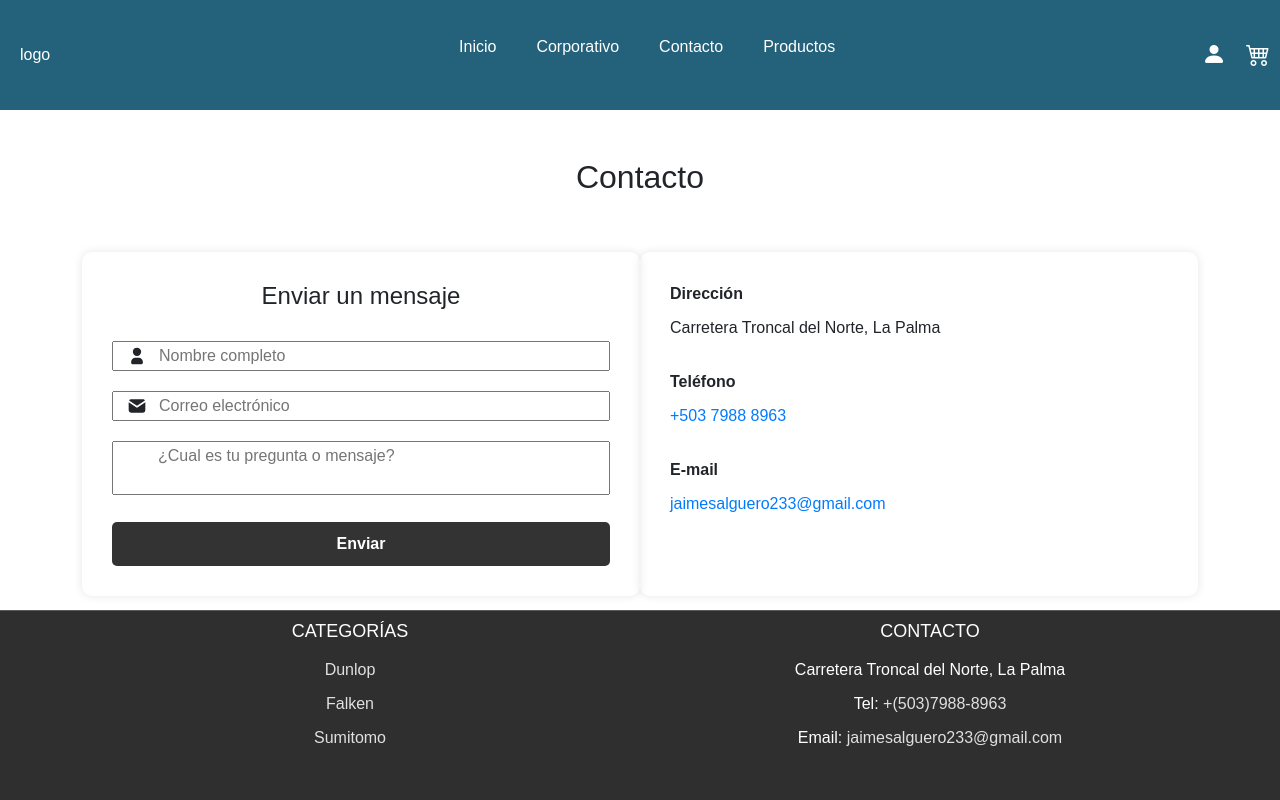
After one commit to AlexHernandez2698632494/Tienda_Virtual_la_Bencion_Dios, a PHP site: page /view/contacto.php in a window 1280 px wide. The commit adds this page. Run offline with PHP 8.4, Linux system fonts and the light colour scheme.

```diff
--- /dev/null
+++ b/resource/css/contacto.css
@@ -0,0 +1,74 @@
+.contact-container {
+    display: flex;
+    justify-content: space-between;
+    flex-wrap: wrap;
+}
+.contact-form {
+    flex: 1;
+    padding: 30px;
+    border-radius: 10px;
+    box-shadow: 0 0 10px rgba(0, 0, 0, 0.1);
+}
+.contact-info {
+    flex: 1;
+    padding: 30px;
+    border-radius: 10px;
+    box-shadow: 0 0 10px rgba(0, 0, 0, 0.1);
+}
+.contact-form h4 {
+    text-align: center;
+    margin-bottom: 30px;
+}
+.contact-info p {
+    margin: 0;
+}
+.contact-info span {
+    display: block;
+    font-weight: bold;
+    margin-bottom: 10px;
+}
+.form-group {
+    position: relative;
+    margin-bottom: 20px;
+}
+.form-group svg {
+    position: absolute;
+    top: 50%;
+    left: 15px;
+    transform: translateY(-50%);
+    width: 20px;
+}
+.form-group input, .form-group textarea {
+    padding-left: 45px;
+}
+.form-group textarea {
+    resize: none;
+}
+.btn-submit {
+    display: block;
+    width: 100%;
+    padding: 10px;
+    background-color: #333;
+    color: #fff;
+    border: none;
+    border-radius: 5px;
+    text-align: center;
+    font-weight: bold;
+}
+.btn-submit:hover {
+    background-color: #555;
+}
+.info-item {
+    margin-bottom: 30px;
+}
+.info-item a {
+    color: #007bff;
+    text-decoration: none;
+}
+.info-item a:hover {
+    text-decoration: underline;
+}
+
+.inputs-forms{
+    width: 100%;
+}
--- a/resource/css/style.css
+++ b/resource/css/style.css
@@ -10,66 +10,70 @@
 .page-content {
     flex: 1;
 }
-
-.top-bar {
-    background: linear-gradient(to right, #191c26, #1b2123, #020A0E, #040c10);
-    padding: 10px;
-    display: flex;
-    justify-content: space-between;
-    align-items: center;
-}
-.top-bar .logo {
-    background-color: #2d7087;
+.dropdown .logo a{
     padding: 10px;
     border-radius: 5px;
     color: white;
+    text-decoration: none;
 }
-.top-bar .icons {
+.dropdown .icons {
     display: flex;
     gap: 20px;
     font-size: 24px;
 }
-.top-bar .icons i {
+.dropdown .icons i {
     color: rgb(255, 255, 255);
 }
-.nav-bar {
-    background-color: #1a5723;
+.dropdown{
+    background-color: #23627a;
     padding: 10px;
     display: flex;
     justify-content: space-around;
     align-items: center;
     position: relative;
 }
-.nav-bar a {
+.nav{
+    max-width: 80%;
+    margin: auto;
+}
+.menu-horizontal{
+    list-style: none;
+    display: flex;
+    justify-content: space-around;
+}
+.menu-horizontal > li > a{
+    display: block;
+    padding: 25px 20px;
     color: white;
     text-decoration: none;
-    padding: 10px;
-    background-color: #2d7087;
-    border-radius: 5px;
-    margin-bottom: 0;
-    padding-bottom: 0;
 }
-.nav-bar a:hover {
-    background-color: #1f5a6d;
+.menu-vertical > li > a{
+    color: white;
+    text-decoration: none;
 }
-/* Menú desplegable */
-.dropdown {
-    position: relative;
-    display: inline-block;
+.menu-vertical > li > a:hover{
+    color: #23627a;
 }
-.dropdown-content {
+.menu-horizontal > li:hover{
+    background-color: rgba(0, 0, 0, 0.5);
+}
+.menu-vertical{
+    position: absolute;
     display: none;
-    position: absolute;
-    background-color: #2d7087;
-    min-width: 160px;
-    box-shadow: 0px 8px 16px 0px rgba(0,0,0,0.2);
-    z-index: 1;
+    list-style: none;
+    width: 200px;
+    background-color: rgba(0, 0, 0, 0.5);
+    z-index: 2;
+}
+.menu-horizontal li:hover .menu-vertical{
+    display: block;
 }
 .dropdown-content a {
     color: white;
     padding: 12px 16px;
     text-decoration: none;
     display: block;
+    text-decoration: none;
 }
 .dropdown-content a:hover {
     background-color: #1f5a6d;
@@ -77,10 +81,109 @@
 .dropdown:hover .dropdown-content {
     display: block;
 }
+
 .footer {
-    background-color: #23627a;
+    border-top: 1px solid #ffffff33; /* Borde superior sutil */
+    background-color: #2f2f30;
     padding: 10px;
     text-align: center;
     color: white;
     width: 100%;
 }
+
+.footer-content {
+    display: flex;
+    justify-content: space-between;
+    max-width: 1200px;
+    margin: 0 auto;
+    padding: 0 20px;
+}
+
+.footer-section {
+    flex: 1;
+    padding: 0 15px;
+}
+
+.footer-section h2 {
+    font-size: 18px;
+    margin-bottom: 15px;
+    text-transform: uppercase;
+}
+
+.footer-section ul {
+    list-style: none;
+    padding: 0;
+}
+
+.footer-section ul li {
+    margin-bottom: 10px;
+}
+
+.footer-section ul li a {
+    color: #e0e0e0; /* Color de enlace */
+    text-decoration: none;
+    font-size: 16px;
+}
+
+.footer-section ul li a:hover {
+    color: #fff;
+}
+
+.footer-section p {
+    margin: 10px 0;
+    font-size: 16px;
+}
+
+.footer-section a {
+    color: #e0e0e0; /* Color de enlace */
+    text-decoration: none;
+}
+
+.footer-section a:hover {
+    color: #fff;
+}
+
+.footer-section p {
+    margin: 10px 0;
+    font-size: 16px;
+    color: #fff; /* Asegurando el color blanco */
+}
+
+.socials a {
+    margin-right: 10px;
+    font-size: 20px;
+    color: #ccc;
+}
+
+.socials a:hover {
+    color: #fff;
+}
+
+@media (max-width: 768px) {
+    .footer-content {
+        flex-direction: column;
+        align-items: center;
+    }
+
+    .footer-section {
+        margin-bottom: 20px;
+        text-align: center;
+    }
+
+    .footer-section h2 {
+        font-size: 16px;
+    }
+
+    .footer-section ul li a {
+        font-size: 14px;
+    }
+
+    .footer-section p {
+        font-size: 14px;
+    }
+
+    .socials a {
+        margin-right: 8px;
+        font-size: 18px;
+    }
+}
--- /dev/null
+++ b/resource/view/contacto.php
@@ -0,0 +1,72 @@
+<?php
+$pageTitle = "Corporativo"; // Título dinámico de la página
+
+// Generar el contenido específico de la página
+$pageContent = '
+<div class="py-4"></div>
+
+    <h2 class="d-flex justify-content-center">Contacto</h2>
+
+    <div class="py-4"></div>
+
+<section class="bg0 p-t-104 p-b-116">
+    <div class="container">
+        <div class="contact-container">
+            <div class="contact-form">
+                <form id="frmContacto">
+                    <h4 class="mtext-105 cl2 txt-center p-b-30">Enviar un mensaje</h4>
+
+                    <div class="form-group">
+                        <input class="inputs-forms" type="text" id="nombreContacto" name="nombreContacto" placeholder="Nombre completo">
+                        <svg xmlns="http://www.w3.org/2000/svg" class="icon icon-tabler icon-tabler-user-filled" width="44" height="44" viewBox="0 0 24 24" stroke-width="1.5" stroke="#2c3e50" fill="none" stroke-linecap="round" stroke-linejoin="round">
+                            <path stroke="none" d="M0 0h24v24H0z" fill="none"/>
+                            <path d="M12 2a5 5 0 1 1 -5 5l.005 -.217a5 5 0 0 1 4.995 -4.783z" stroke-width="0" fill="currentColor" />
+                            <path d="M14 14a5 5 0 0 1 5 5v1a2 2 0 0 1 -2 2h-10a2 2 0 0 1 -2 -2v-1a5 5 0 0 1 5 -5h4z" stroke-width="0" fill="currentColor" />
+                          </svg>
+                    </div>
+
+                    <div class="form-group">
+                        <input class="inputs-forms" type="text" id="emailContacto" name="emailContacto" placeholder="Correo electrónico">
+                        <svg xmlns="http://www.w3.org/2000/svg" class="icon icon-tabler icon-tabler-mail-filled" width="44" height="44" viewBox="0 0 24 24" stroke-width="1.5" stroke="#2c3e50" fill="none" stroke-linecap="round" stroke-linejoin="round">
+                            <path stroke="none" d="M0 0h24v24H0z" fill="none"/>
+                            <path d="M22 7.535v9.465a3 3 0 0 1 -2.824 2.995l-.176 .005h-14a3 3 0 0 1 -2.995 -2.824l-.005 -.176v-9.465l9.445 6.297l.116 .066a1 1 0 0 0 .878 0l.116 -.066l9.445 -6.297z" stroke-width="0" fill="currentColor" />
+                            <path d="M19 4c1.08 0 2.027 .57 2.555 1.427l-9.555 6.37l-9.555 -6.37a2.999 2.999 0 0 1 2.354 -1.42l.201 -.007h14z" stroke-width="0" fill="currentColor" />
+                          </svg>
+                    </div>
+
+                    <div class="form-group">
+                        <textarea class="inputs-forms" id="mensaje" name="mensaje" placeholder="¿Cual es tu pregunta o mensaje?"></textarea>
+                    </div>
+
+                    <button class="btn-submit">Enviar</button>
+                </form>
+            </div>
+
+            <div class="contact-info">
+                <div class="info-item">
+                    <span>Dirección</span>
+                    <p>Carretera Troncal del Norte, La Palma</p>
+                </div>
+
+                <div class="info-item">
+                    <span>Teléfono</span>
+                    <p><a href="tel:+50379888963">+503 7988 8963</a></p>
+                </div>
+
+                <div class="info-item">
+                    <span>E-mail</span>
+                    <p><a href="mailto:jaimesalguero233@gmail.com">jaimesalguero233@gmail.com</a></p>
+                </div>
+            </div>
+        </div>
+    </div>
+</section>
+
+<script src="https://cdn.jsdelivr.net/npm/bootstrap@5.3.3/dist/js/bootstrap.bundle.min.js" integrity="sha384-YvpcrYf0tY3lHB60NNkmXc5s9fDVZLESaAA55NDzOxhy9GkcIdslK1eN7N6jIeHz" crossorigin="anonymous"></script>
+
+';
+
+include 'layout.php';
+?>
+
+<link rel="stylesheet" href="../css/Corporativo.css">
--- a/resource/view/layout.php
+++ b/resource/view/layout.php
@@ -7,28 +7,29 @@
     <link href="https://cdn.jsdelivr.net/npm/bootstrap-icons/font/bootstrap-icons.css" rel="stylesheet">
     <link href="https://cdn.jsdelivr.net/npm/bootstrap@5.3.0/dist/css/bootstrap.min.css" rel="stylesheet">
     <link rel="stylesheet" href="../css/style.css">
+    <link rel="stylesheet" href="../css/contacto.css">
 </head>
 <body>
-    <div class="top-bar">
-        <div class="logo">Logo</div>
+<div class="dropdown">
+    <div class="logo"><a href="#">logo</a></div>
+        <nav class="nav">
+            <ul class="menu-horizontal">
+                <li><a href="index.php">Inicio</a></li>
+                <li><a href="corporativo.php">Corporativo</a></li>
+                <li><a href="contacto.php">Contacto</a></li>
+                <li>
+                    <a class="menu">Productos</a>
+                    <ul class="menu-vertical">
+                        <li><a href="llantas.php">Producto 1</a></li>
+                        <li><a href="lubricantes.php">Producto 2</a></li>
+                        <li><a href="accesosrios.php">producto 3</a></li>
+                    </ul>
+                </li>
+            </ul>
+        </nav>
         <div class="icons">
             <i class="bi bi-person-fill"></i>
-            <a href="./carrito.php" class="btn btn-primary"> <i class="bi bi-cart4"></i> Ir a la compra</a>
-        </div>
-    </div>
-
-    <div class="nav-bar">
-        <a href="#">Inicio</a>
-        <a href="#">Corporativo</a>
-        <a href="carrito.php">Carrito</a>
-        <a href="#">Contacto</a>
-        <div class="dropdown">
-            <a href="#" class="dropbtn">Productos ▼</a>
-            <div class="dropdown-content">
-                <a href="#">Producto 1</a>
-                <a href="#">Producto 2</a>
-                <a href="#">Producto 3</a>
-            </div>
+            <i class="bi bi-cart4"></i>
         </div>
     </div>
 
@@ -37,9 +38,31 @@
         <?php if (isset($pageContent)) echo $pageContent; ?>
     </div>
 
-    <div class="footer">
-        Footer
-    </div>
+    <footer class="footer">
+        <div class="footer-content">
+            <div class="footer-section categorias">
+                <h2>Categorías</h2>
+                <ul>
+                    <li><a href="#">Dunlop</a></li>
+                    <li><a href="#">Falken</a></li>
+                    <li><a href="#">Sumitomo</a></li>
+                </ul>
+            </div>
+            <div class="footer-section contacto">
+                <h2>Contacto</h2>
+                <p>Carretera Troncal del Norte, La Palma</p>
+                <p>Tel: <a href="tel:+50379888963">+(503)7988-8963</a></p>
+                <p>Email: <a href="mailto:jaimesalguero233@gmail.com">jaimesalguero233@gmail.com</a></p>
+                <div class="socials">
+                    <a href="#"><i class="fa fa-facebook"></i></a>
+                    <a href="#"><i class="fa fa-instagram"></i></a>
+                    <a href="#"><i class="fa fa-whatsapp"></i></a>
+                </div>
+            </div>
+        </div>
+    </footer>
+
+
 
     <!-- Scripts de Bootstrap y JavaScript necesarios -->
     <script src="https://cdn.jsdelivr.net/npm/bootstrap@5.3.0/dist/js/bootstrap.bundle.min.js"></script>
```
Also changed, not shown: resource/css/Corporativo.css (added, +84 -0 lines), resource/css/carrito.css (added, +63 -0 lines), resource/view/Corporativo.php (added, +42 -0 lines), resource/view/carrito.php (+1 -65 lines), resource/css/index.css (line endings or trailing spaces), resource/view/accesorios.php (added), resource/view/index.php (line endings or trailing spaces), resource/view/llantas.php (added), resource/view/lubricantes.php (added).
